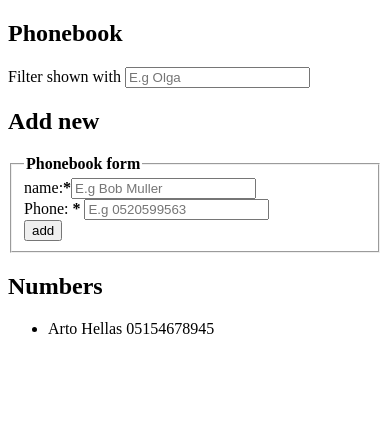
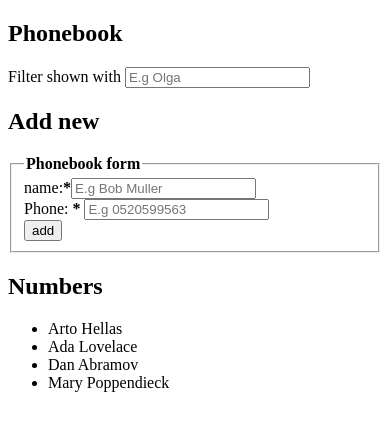
Before and after one commit to suntiagoo/fullstack, a React (Vite) app in the folder part2/phonebook/: page / in a window 390 px wide. Shown: the top 430 px of the page. Built offline with nearby package versions, Linux system fonts and the light colour scheme; data requests are answered from the project's data file.

Commit message:
2.11: The Telephone Agenda Step 6, complete

```diff
--- /dev/null
+++ b/part2/phonebook/db.json
@@ -0,0 +1,24 @@
+{
+    "persons": [
+        {
+            "name": "Arto Hellas",
+            "number": "040-123456",
+            "id": 1
+        },
+        {
+            "name": "Ada Lovelace",
+            "number": "39-44-5323523",
+            "id": 2
+        },
+        {
+            "name": "Dan Abramov",
+            "number": "12-43-234345",
+            "id": 3
+        },
+        {
+            "name": "Mary Poppendieck",
+            "number": "39-23-6423122",
+            "id": 4
+        }
+    ]
+}
--- a/part2/phonebook/package.json
+++ b/part2/phonebook/package.json
@@ -7,9 +7,11 @@
     "dev": "vite",
     "build": "vite build",
     "lint": "eslint .",
-    "preview": "vite preview"
+    "preview": "vite preview",
+    "server": "json-server -p3001 --watch db.json"
   },
   "dependencies": {
+    "axios": "^1.9.0",
     "react": "^19.0.0",
     "react-dom": "^19.0.0"
   },
@@ -22,6 +24,7 @@
     "eslint-plugin-react-hooks": "^5.2.0",
     "eslint-plugin-react-refresh": "^0.4.19",
     "globals": "^16.0.0",
+    "json-server": "^1.0.0-beta.3",
     "vite": "^6.3.1"
   }
 }
--- a/part2/phonebook/src/App.jsx
+++ b/part2/phonebook/src/App.jsx
@@ -1,24 +1,23 @@
-import { useState } from 'react'
+import { useEffect, useState } from 'react'
 import Numbers from './components/Numbers'
 import PersonForm from './components/PersonForm'
 import Filter from './components/Filter'
-
-
+import axios from 'axios'
 
 const App = () => {
-  const [persons, setPersons] = useState([{
-    name: 'Arto Hellas',
-    phone: '05154678945',
-    id: 1
-  }
-  ])
 
+  const [persons, setPersons] = useState([])
   const [newName, setNewName] = useState('')
   const [newPhone, setNewPhone] = useState('')
   const [filter, setFilter] = useState('')
 
-
-
+  useEffect(() => {
+    axios
+      .get('http://localhost:3001/persons')
+      .then(response => {
+        setPersons(response.data)
+      })
+  }, [])
 
   return (
     <div>
@@ -30,6 +29,5 @@
       <Numbers people={persons} input={filter} />
     </div>
   )
-
 }
 export default App
```
Also changed, not shown: 1 other file (tests, documents, lock files or other folders).
